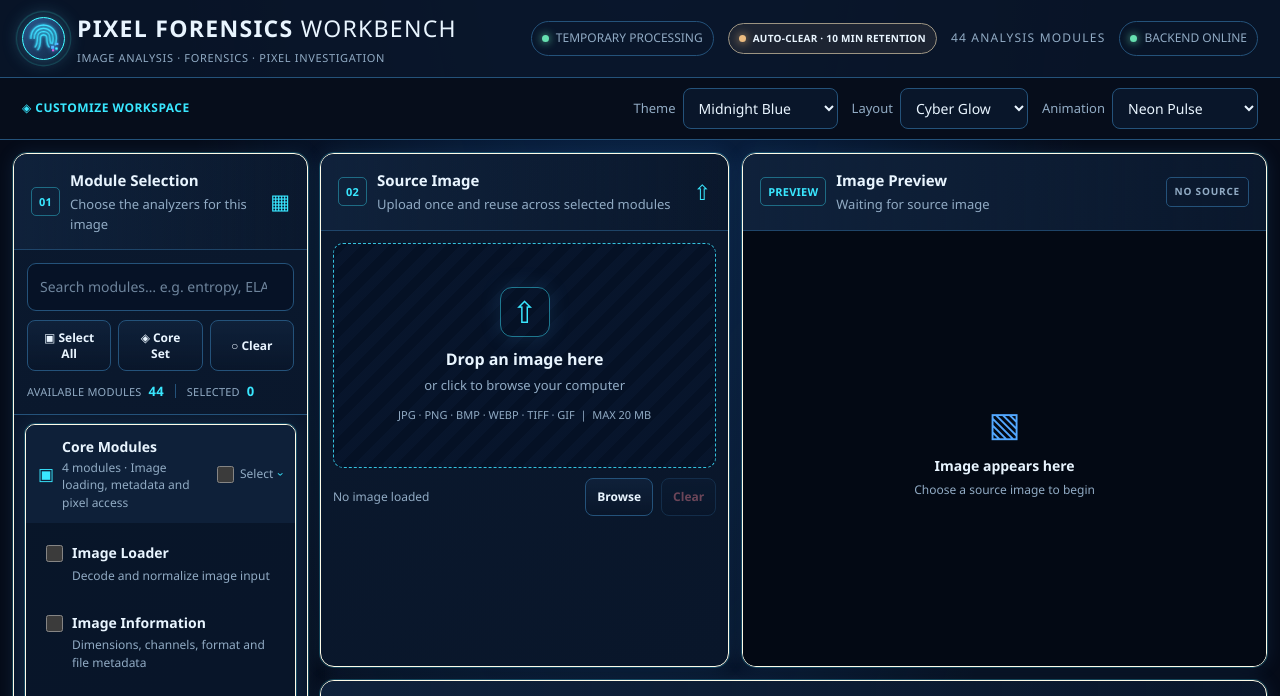
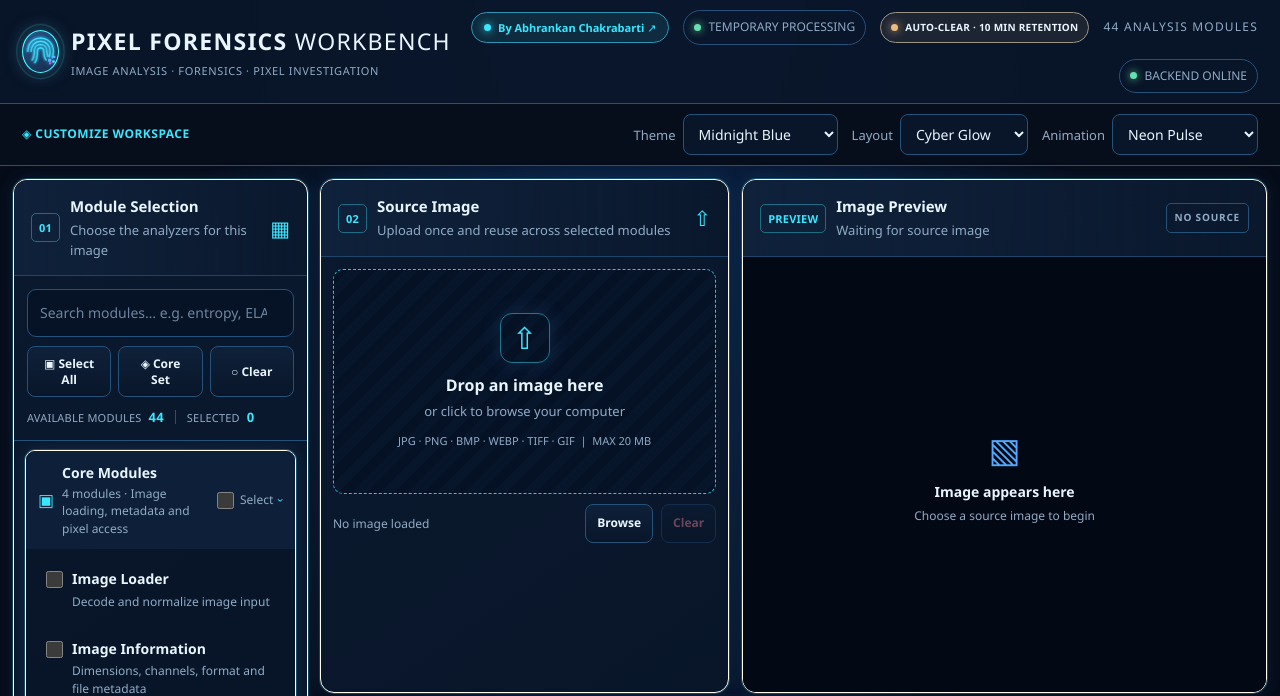
Before and after one commit to Abhrankan-Chakrabarti/pixel-forensics-workbench, a Flask app: page / in a window 1280 px wide. Shown: the top 696 px of the page. Run offline with Flask 3, Linux system fonts and the light colour scheme; some libraries are stand-ins or nearby versions.

Commit message:
feat(branding): add creator pill in topbar and update report creator metadata to Abhrankan Chakrabarti

```diff
--- a/app.py
+++ b/app.py
@@ -459,7 +459,7 @@ def _report_html_document(report: dict[str, Any], session_id: str) -> str:
 <div class="meta-grid"><div class="meta"><span>Source image</span><b>{esc(image.get("filename", "—"))}</b></div><div class="meta"><span>Dimensions</span><b>{esc(image.get("width", "—"))} × {esc(image.get("height", "—"))}</b></div><div class="meta"><span>Format / mode</span><b>{esc(image.get("format", "—"))} / {esc(image.get("mode", "—"))}</b></div><div class="meta"><span>File size</span><b>{esc(image.get("file_size_human", image.get("file_size_bytes", "—")))}</b></div><div class="meta"><span>SHA-256</span><b>{esc(image.get("sha256", "SHA-256 not included in session metadata"))}</b></div><div class="meta"><span>Generated modules</span><b>{len(results)}</b></div></div>
 <div class="disclaimer"><b>Analyst caution:</b> {esc(report.get("disclaimer", "Screening heuristics require manual verification."))} Visualizations do not independently prove manipulation or hidden content.</div>
 {''.join(f'<h2 class="group-title">{esc(group)}</h2>' + ''.join(card for card, result in zip(result_cards, results) if (result.get("group") or "Analysis") == group) for group in dict.fromkeys((result.get("group") or "Analysis") for result in results))}
-<footer>Generated by Pixel Forensics Workbench · Built by om ctf osint industries. Temporary files are scheduled for deletion at the 10-minute retention threshold.</footer></main></body></html>'''
+<footer>Generated by Pixel Forensics Workbench · Built by <a href="https://www.linkedin.com/in/abhrankan-chakrabarti-159460214/" target="_blank" rel="noopener noreferrer" style="color:#49d9e9;">Abhrankan Chakrabarti</a>. Temporary files are scheduled for deletion at the 10-minute retention threshold.</footer></main></body></html>'''
 
 
 def _pdf_safe(value: Any) -> str:
@@ -474,7 +474,7 @@ def _pdf_safe(value: Any) -> str:
 def _report_pdf_bytes(report: dict[str, Any], session_id: str) -> bytes:
     image = report.get("image") or {}; summary = report.get("summary") or {}; results = report.get("results") or []
     lines = [
-        "PIXEL FORENSICS WORKBENCH", "IMAGE ANALYSIS REPORT", "",
+        "PIXEL FORENSICS WORKBENCH", "IMAGE ANALYSIS REPORT", "DEVELOPED BY ABHRANKAN CHAKRABARTI (LINKEDIN: /in/abhrankan-chakrabarti-159460214)", "",
         f"Generated: {report.get('generated_at', '—')}", f"Session: {session_id}",
         f"Source image: {image.get('filename', '—')}",
         f"Dimensions: {image.get('width', '—')} x {image.get('height', '—')}",
--- a/static/css/style.css
+++ b/static/css/style.css
@@ -410,6 +410,35 @@ body{font-size:15px;line-height:1.55}
   color: #fff;
   text-shadow: 0 0 10px color-mix(in srgb, var(--cyan) 80%, transparent);
 }
+.creator-pill {
+  border: 1px solid color-mix(in srgb, var(--cyan) 45%, var(--line));
+  padding: 6px 12px;
+  border-radius: 999px;
+  display: inline-flex;
+  align-items: center;
+  gap: 7px;
+  white-space: nowrap;
+  font-size: 11px;
+  font-weight: 700;
+  color: var(--cyan);
+  text-decoration: none;
+  background: color-mix(in srgb, var(--cyan) 10%, var(--surface));
+  transition: all 0.18s ease;
+}
+.creator-pill:hover {
+  background: color-mix(in srgb, var(--cyan) 22%, var(--surface));
+  color: #fff;
+  border-color: var(--cyan);
+  box-shadow: 0 0 12px color-mix(in srgb, var(--cyan) 35%, transparent);
+}
+.creator-pill i {
+  width: 7px;
+  height: 7px;
+  background: var(--cyan);
+  border-radius: 50%;
+  box-shadow: 0 0 8px var(--cyan);
+  display: inline-block;
+}
 .footer-links {
   display: flex;
   align-items: center;
--- a/templates/index.html
+++ b/templates/index.html
@@ -29,7 +29,7 @@
       </div>
       <div><div class="brand-title">PIXEL FORENSICS <span>WORKBENCH</span></div><div class="brand-sub">IMAGE ANALYSIS · FORENSICS · PIXEL INVESTIGATION</div></div>
     </a>
-    <div class="header-right"><span class="local-pill"><i></i> TEMPORARY PROCESSING</span><span class="expiry-pill" title="Uploads, results, and reports are scheduled for deletion within 10 minutes of upload"><i></i> AUTO-CLEAR · 10 MIN RETENTION</span><span class="version-label">44 ANALYSIS MODULES</span><span class="status-chip"><b id="healthDot"></b><span id="healthText">Checking backend…</span></span></div>
+    <div class="header-right"><a href="https://www.linkedin.com/in/abhrankan-chakrabarti-159460214/" target="_blank" rel="noopener noreferrer" class="creator-pill" title="Abhrankan Chakrabarti LinkedIn Profile"><i></i> By Abhrankan Chakrabarti ↗</a><span class="local-pill"><i></i> TEMPORARY PROCESSING</span><span class="expiry-pill" title="Uploads, results, and reports are scheduled for deletion within 10 minutes of upload"><i></i> AUTO-CLEAR · 10 MIN RETENTION</span><span class="version-label">44 ANALYSIS MODULES</span><span class="status-chip"><b id="healthDot"></b><span id="healthText">Checking backend…</span></span></div>
   </header>
   <div class="themebar">
     <span class="theme-hint">◈ CUSTOMIZE WORKSPACE</span>
```
